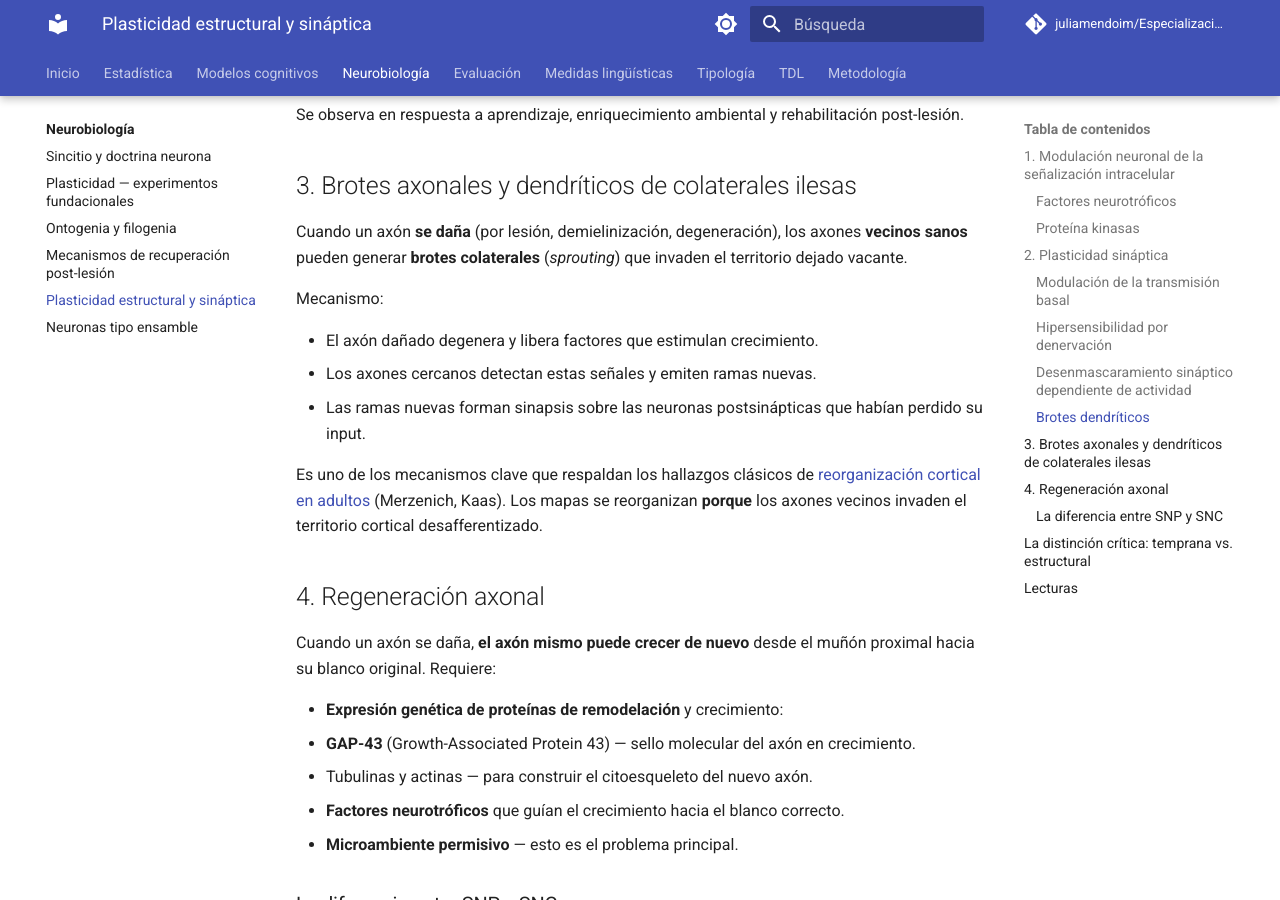
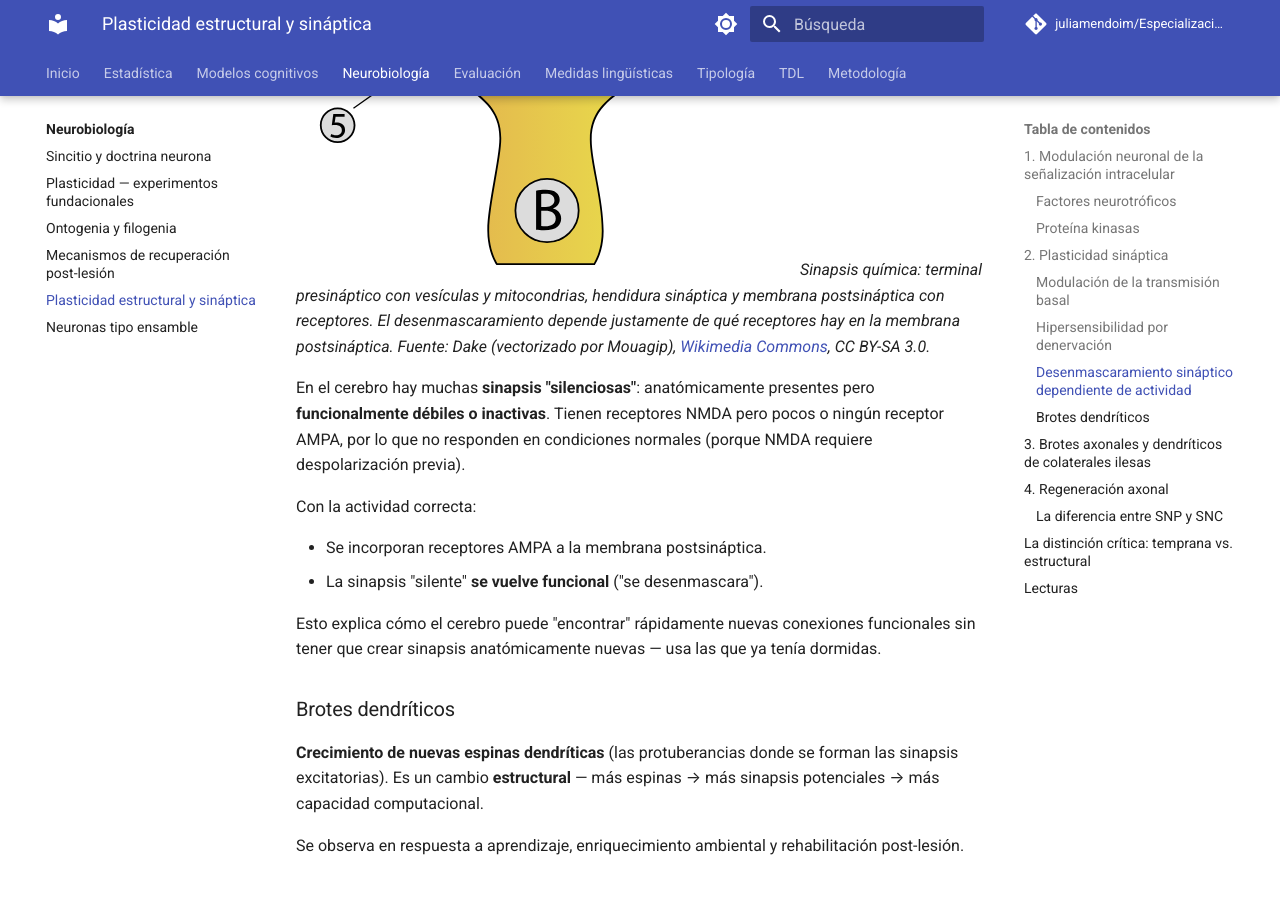
Before and after one commit to juliamendoim/Especializacion-Neurociencias-Page, an MkDocs documentation site: the page built from docs/neurobiologia/plasticidad-estructural-mecanismos.md, in a window 1280 px wide and 900 px high, scrolled down 2554 px. Built offline with MkDocs 1.6.1 and Material for MkDocs 9.7.7, drawn with Linux system fonts in a browser that asks for light colours; comment, search, counter and statistics services are not loaded.

Commit message:
Add brain lobes, synapse, and sagittal section diagrams
- Cerebrum_lobes-es.svg (Jkwchui, CC BY-SA 3.0) in neurobiologia index.
- Synapse_diag1.svg (Dake/Mouagip, CC BY-SA 3.0) in plasticidad-estructural,
  near the synaptic unmasking explanation.
- Human_brain_-_Sagittal_section.svg (Lsanabria, CC BY-SA 4.0) in mecanismos
  de recuperación post-lesión, accompanying the diaschisis section.
- Also bundles broca-wernicke.svg (UX Stalin, CC BY-SA 4.0) for a future
  language-areas page.

```diff
--- a/docs/neurobiologia/plasticidad-estructural-mecanismos.md
+++ b/docs/neurobiologia/plasticidad-estructural-mecanismos.md
@@ -51,6 +51,9 @@ Cuando una neurona **pierde su input habitual** (por lesión de la neurona presi
 Es un mecanismo de compensación: si no llega el input, lo poco que llegue se aprovecha al máximo. Tiene un correlato clínico en algunas patologías (por ejemplo, el agrupamiento de receptores nicotínicos en músculo denervado, base de la fasciculación).
 
 ### Desenmascaramiento sináptico dependiente de actividad
+
+![Esquema de una sinapsis química](../assets/images/sinapsis-quimica.svg){ width="500" }
+*Sinapsis química: terminal presináptico con vesículas y mitocondrias, hendidura sináptica y membrana postsináptica con receptores. El desenmascaramiento depende justamente de qué receptores hay en la membrana postsináptica. Fuente: Dake (vectorizado por Mouagip), [Wikimedia Commons](https://commons.wikimedia.org/wiki/File:Synapse_diag1.svg), CC BY-SA 3.0.*
 
 En el cerebro hay muchas **sinapsis "silenciosas"**: anatómicamente presentes pero **funcionalmente débiles o inactivas**. Tienen receptores NMDA pero pocos o ningún receptor AMPA, por lo que no responden en condiciones normales (porque NMDA requiere despolarización previa).
 
```
Also changed, not shown: docs/neurobiologia/index.md (+3 -0 lines), docs/neurobiologia/mecanismos-recuperacion-post-lesion.md (+3 -0 lines), docs/assets/images/broca-wernicke.svg (added), docs/assets/images/cerebro-corte-sagital.svg (added), docs/assets/images/cerebrum-lobulos-es.svg (added), docs/assets/images/sinapsis-quimica.svg (added).
